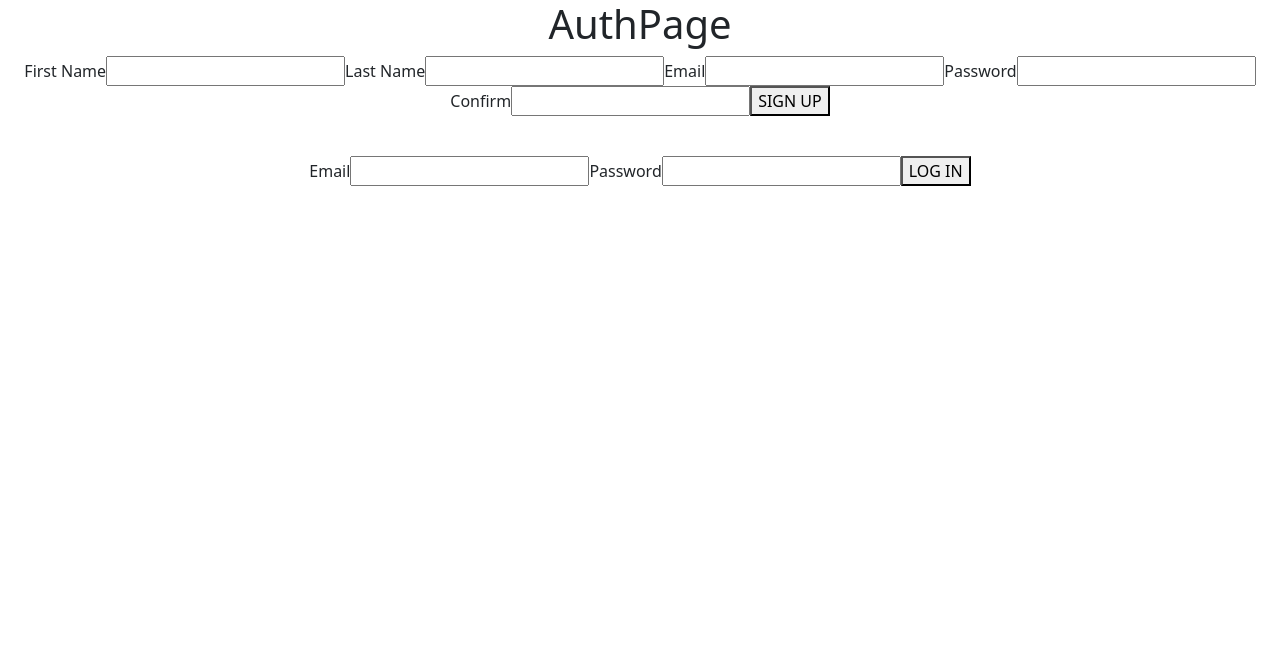
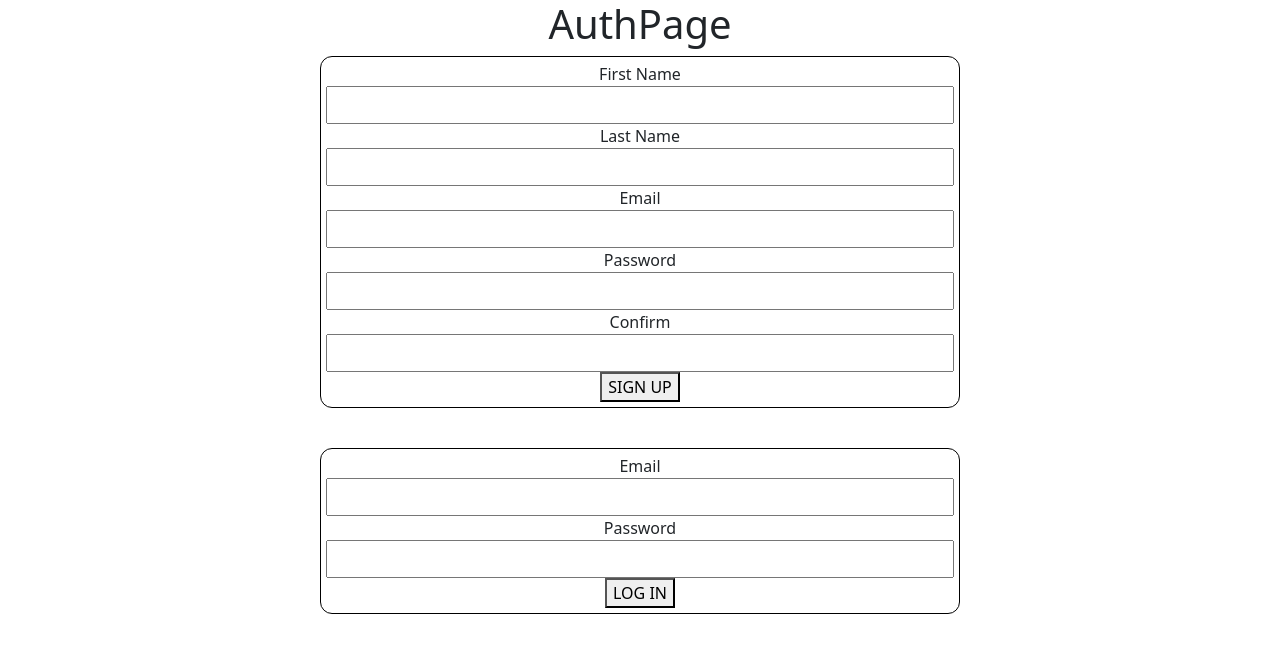
Before and after one commit to NSTaft/mernvel-comics, a React (Create React App) app: page / in a window 1280 px wide. Shown: the top 652 px of the page. Built offline with nearby package versions, Linux system fonts and the light colour scheme; a web font is replaced by a local one.

Commit message:
AuthPage Forms css

```diff
--- a/src/components/SignUpForm/SignUpForm.css
+++ b/src/components/SignUpForm/SignUpForm.css
@@ -0,0 +1,30 @@
+div {
+    display: flex;
+    flex-direction: column;
+    align-items: center;
+    justify-content: center;
+    width: 100%;
+    height: 100%;
+    padding: 0;
+    margin: 0;
+}
+
+.form-container {
+  display: flex;
+  flex-direction: column;
+  align-items: center;
+  justify-content: center;
+  width: 50%;
+  height: 50%;
+  padding: 5px;
+  margin: 0;
+  border: 1px solid black;
+  border-radius: 12px;
+}
+
+input {
+    width: 100%;
+    padding: 5px 10px;
+    margin: 8px 0;
+    box-sizing: border-box;
+}
--- a/src/pages/AuthPage/AuthPage.jsx
+++ b/src/pages/AuthPage/AuthPage.jsx
@@ -1,12 +1,12 @@
 import SignUpForm from '../../components/SignUpForm/SignUpForm'
 import LoginForm from '../../components/LoginForm/LoginForm'
 
-function AuthPage({setUser}){
+function AuthPage({ setUser }) {
   return (
     <main>
       <h1>AuthPage</h1>
-      <SignUpForm setUser={setUser} />
-      <LoginForm setUser={setUser} />
+        <SignUpForm setUser={setUser} />
+        <LoginForm setUser={setUser} />
     </main>
   );
 }
```
Also changed, not shown: src/pages/AuthPage/AuthPage.css (+10 -0 lines).
